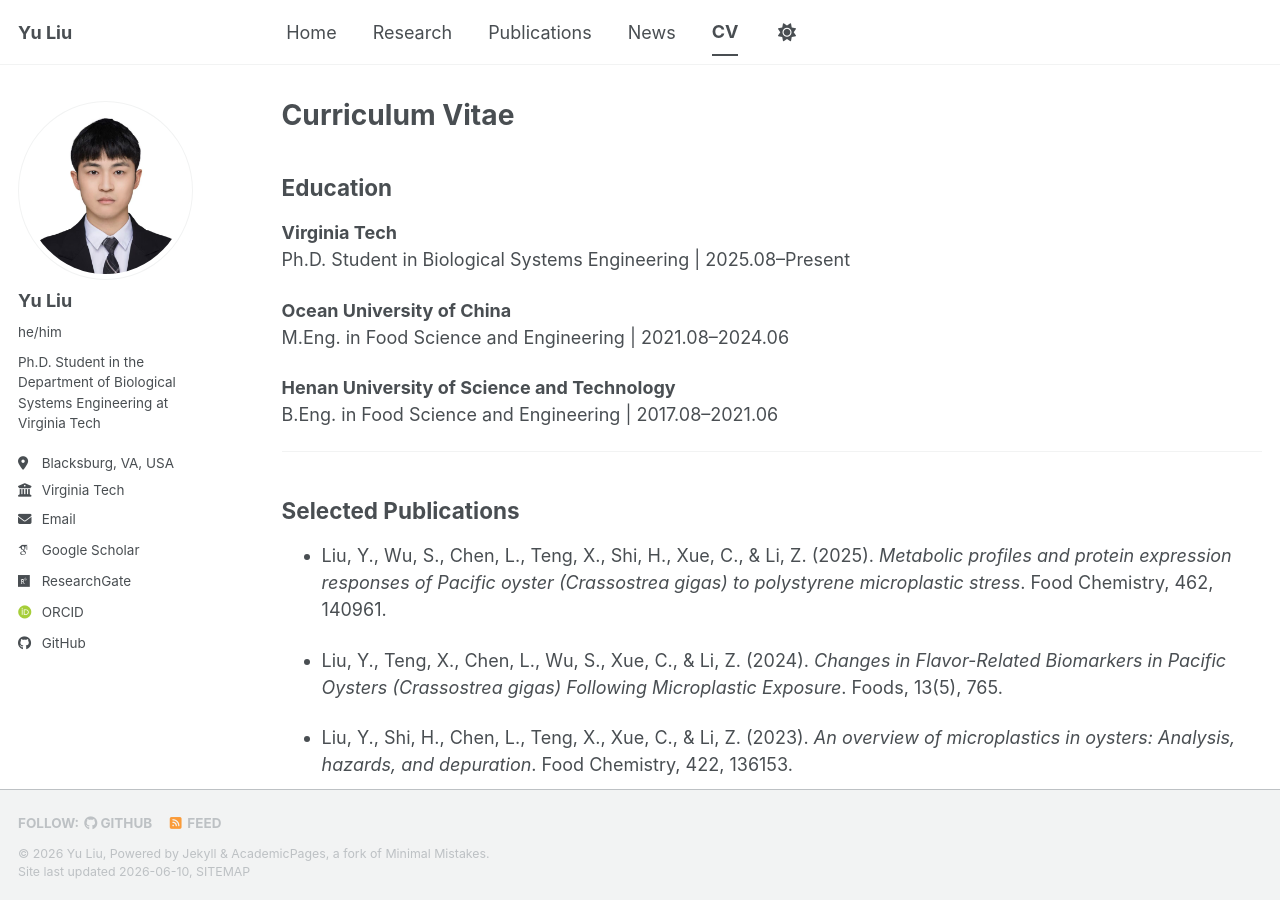
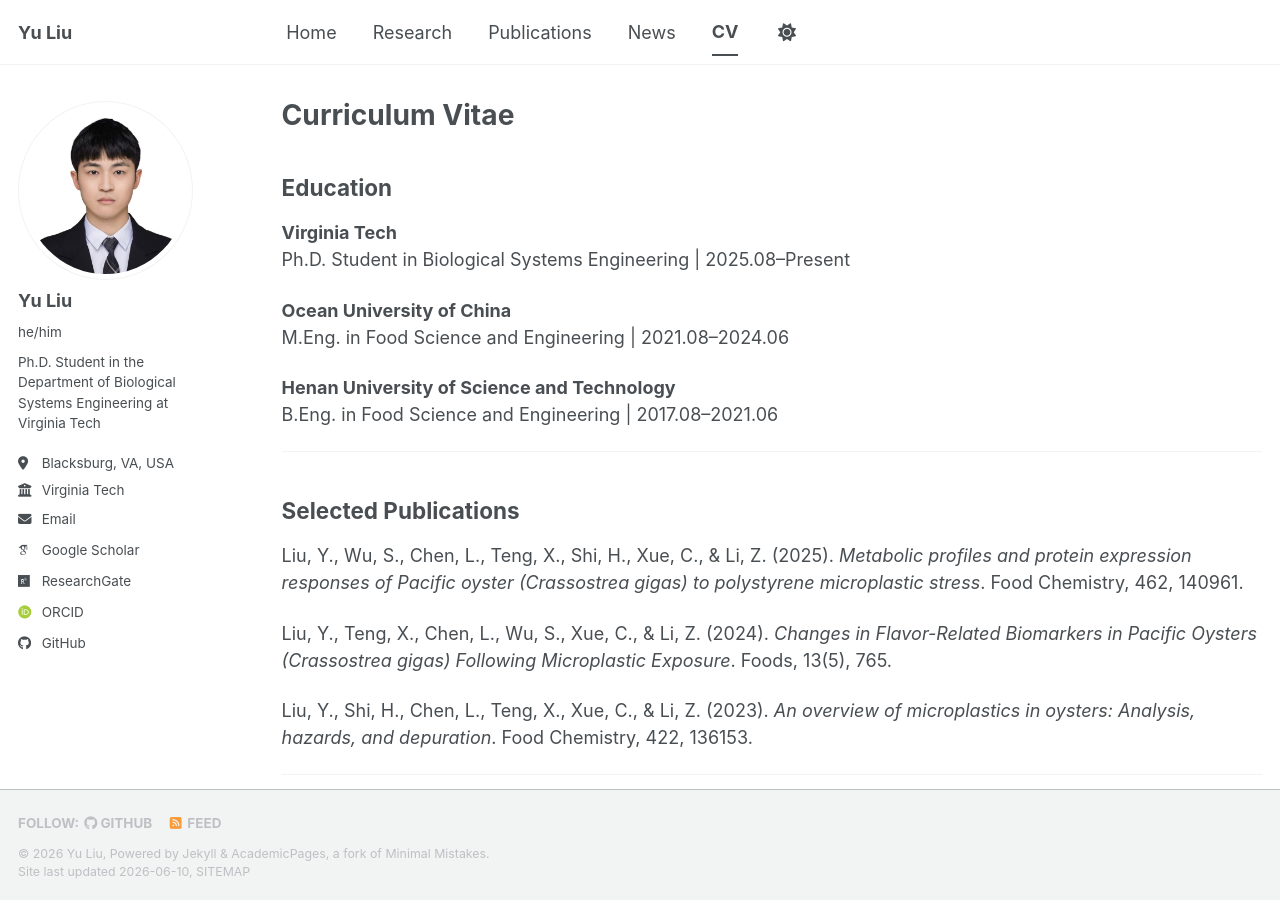
Before and after one commit to yuliu0322/yuliu0322.github.io, a Jekyll site: the page built from _pages/cv.md, in a window 1280 px wide and 900 px high. Built offline with Jekyll 4.4.1, drawn with Linux system fonts in a browser that asks for light colours; some web fonts are replaced; a script bundle is joined from its source files by our own code; library files that are not in the unit come from our copies.

Commit message:
Update cv.md

```diff
--- a/_pages/cv.md
+++ b/_pages/cv.md
@@ -21,11 +21,11 @@ B.Eng. in Food Science and Engineering | 2017.08–2021.06
 
 ## Selected Publications
 
-* Liu, Y., Wu, S., Chen, L., Teng, X., Shi, H., Xue, C., & Li, Z. (2025). *Metabolic profiles and protein expression responses of Pacific oyster (Crassostrea gigas) to polystyrene microplastic stress*. Food Chemistry, 462, 140961.
+Liu, Y., Wu, S., Chen, L., Teng, X., Shi, H., Xue, C., & Li, Z. (2025). *Metabolic profiles and protein expression responses of Pacific oyster (Crassostrea gigas) to polystyrene microplastic stress*. Food Chemistry, 462, 140961.
 
-* Liu, Y., Teng, X., Chen, L., Wu, S., Xue, C., & Li, Z. (2024). *Changes in Flavor-Related Biomarkers in Pacific Oysters (Crassostrea gigas) Following Microplastic Exposure*. Foods, 13(5), 765.
+Liu, Y., Teng, X., Chen, L., Wu, S., Xue, C., & Li, Z. (2024). *Changes in Flavor-Related Biomarkers in Pacific Oysters (Crassostrea gigas) Following Microplastic Exposure*. Foods, 13(5), 765.
 
-* Liu, Y., Shi, H., Chen, L., Teng, X., Xue, C., & Li, Z. (2023). *An overview of microplastics in oysters: Analysis, hazards, and depuration*. Food Chemistry, 422, 136153.
+Liu, Y., Shi, H., Chen, L., Teng, X., Xue, C., & Li, Z. (2023). *An overview of microplastics in oysters: Analysis, hazards, and depuration*. Food Chemistry, 422, 136153.
 
 ---
 
```
